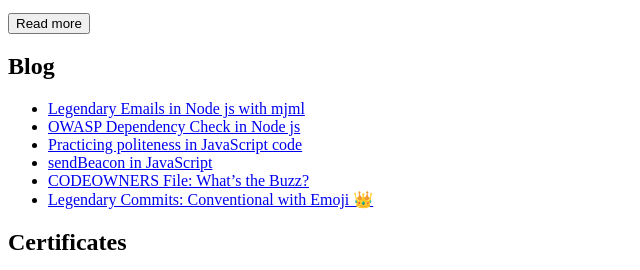
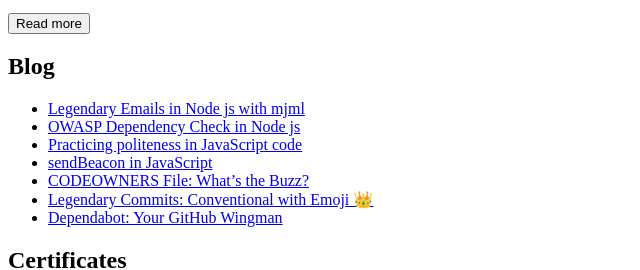
Before and after one commit to Silent-Watcher/alitte, a website: page index.html in a window 1280 px wide. Shown: the part 1214-1484 px from the top of the page, without its empty margins (0-640 px from the left). Drawn offline with nearby package versions, Linux system fonts and the light colour scheme; some packages are replaced by stand-ins of ours; a script that the page names is missing.

Commit message:
Update index.html

```diff
--- a/index.html
+++ b/index.html
@@ -156,6 +156,8 @@
               <li><a class="hover:text-blue-300" target="_blank" href="https://dev.to/silentwatcher_95/sendbeacon-in-javascript-3pm">sendBeacon in JavaScript</a></li>
               <li><a class="hover:text-blue-300" target="_blank" href="https://dev.to/silentwatcher_95/codeowners-file-whats-the-buzz-20ga">CODEOWNERS File: What’s the Buzz?</a></li>
               <li><a class="hover:text-blue-300" target="_blank" href="https://dev.to/silentwatcher_95/legendary-commits-conventional-with-emoji-1371">Legendary Commits: Conventional with Emoji 👑</a></li>
+              <li><a class="hover:text-blue-300" target="_blank" href="https://dev.to/silentwatcher_95/dependabot-your-github-wingman-4k4m">
+Dependabot: Your GitHub Wingman</a></li>
             </ul>
           </section>
           <!-- certificates -->
```
